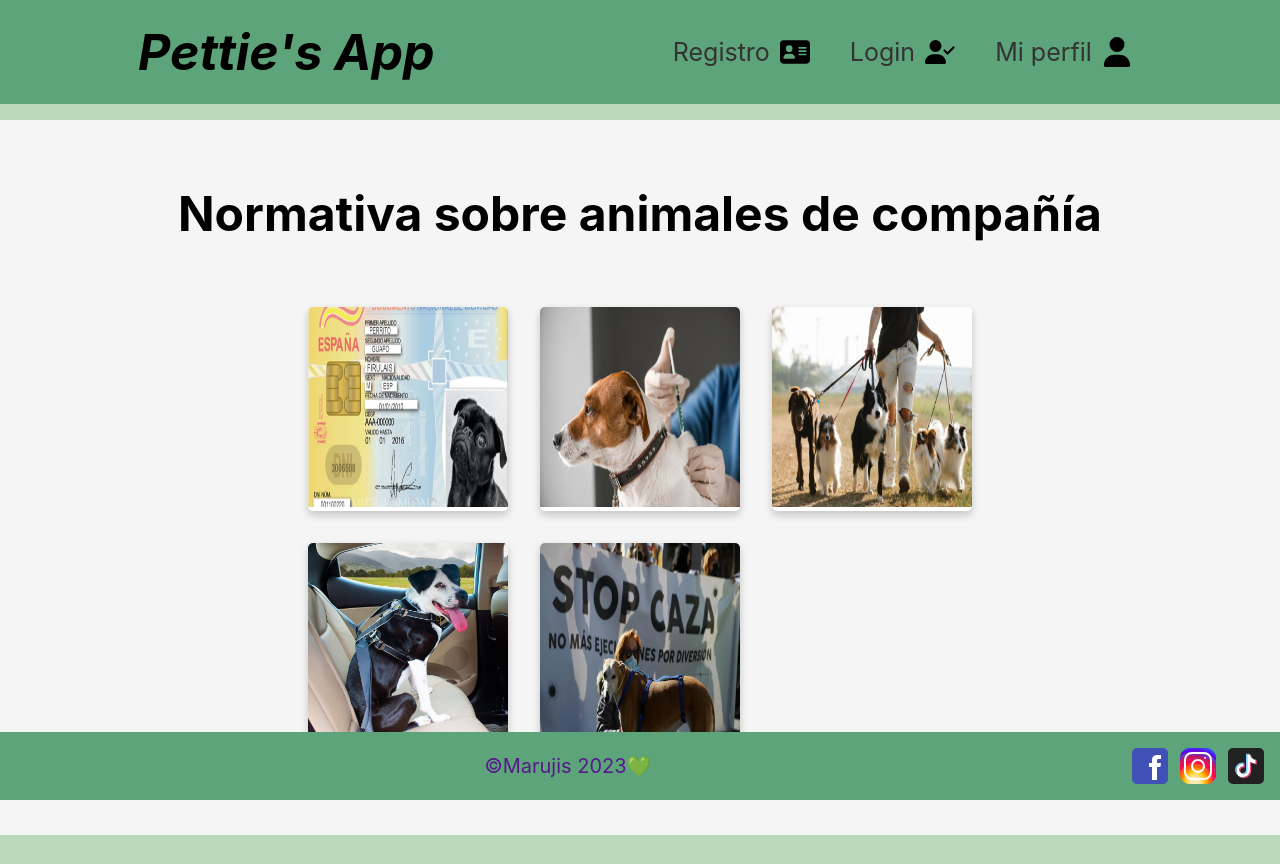
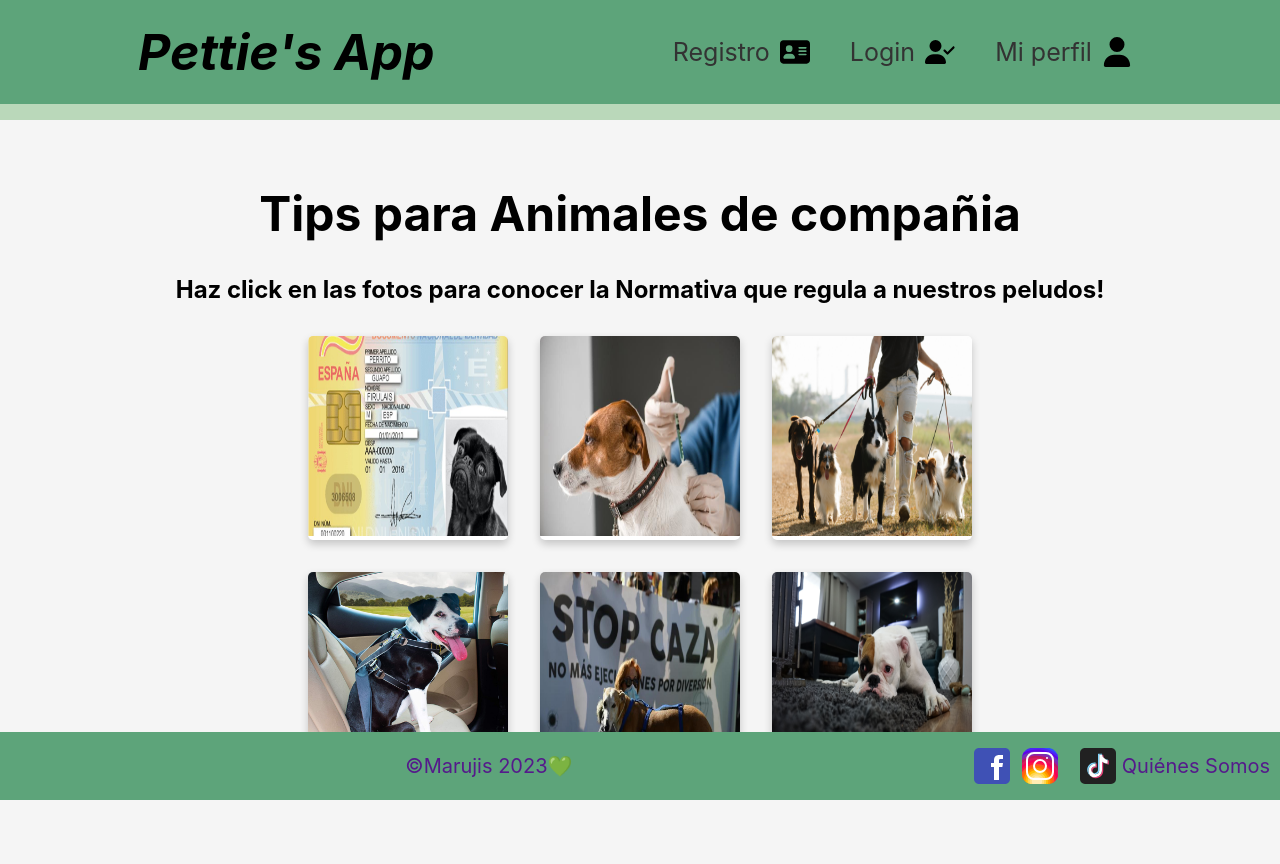
Before and after one commit to Mermalien/Proyect-3, a React (Create React App) app in the folder frontend/: page /normativa in a window 1280 px wide. Before the commit the page ends 835 px from the top, so only its background shows below. Built offline with nearby package versions, Linux system fonts and the light colour scheme.

Commit message:
mas cambios

```diff
--- /dev/null
+++ b/frontend/src/components/AboutUs.js
@@ -0,0 +1,24 @@
+import { Link } from "react-router-dom";
+
+export const AboutUs = () => {
+  return (
+    <div>
+      <h1>About Us</h1>
+      <p>
+        Esta es la página de "Acerca de nosotros". Aquí podrás encontrar
+        información sobre nuestra empresa y nuestro equipo.
+      </p>
+      <p>
+        Lorem ipsum dolor sit amet, consectetur adipiscing elit. Vestibulum
+        euismod pretium mi a molestie. Nam id vestibulum magna. Nunc gravida, ex
+        quis elementum lobortis, odio velit rhoncus ex, quis viverra velit velit
+        in lectus. Integer euismod vel erat vitae suscipit. Duis sit amet eros
+        vel sem rhoncus lacinia eu at nulla. Etiam ac bibendum arcu. Proin
+        blandit, ante vel consectetur sagittis, velit odio mollis velit, non
+        malesuada urna velit in odio. Mauris nec tortor vel sem pharetra
+        fringilla eget a tellus. Sed malesuada lorem in enim consequat, at
+        varius purus malesuada.
+      </p>
+    </div>
+  );
+};
--- a/frontend/src/components/Footer.js
+++ b/frontend/src/components/Footer.js
@@ -1,7 +1,12 @@
+import React from "react";
+import { Link } from "react-router-dom";
+import { AboutUs } from "./AboutUs";
+
 export const Footer = () => {
   return (
     <footer>
       <p>&copy;Marujis 2023💚</p>
+
       <a href="https://www.facebook.com" target="_blank" rel="noreferrer">
         <svg
           xmlns="http://www.w3.org/2000/svg"
@@ -119,6 +124,7 @@ export const Footer = () => {
       </a>
       <a href="https://www.tiktok.com" target="_blank" rel="noreferrer">
         <svg
+          className="svgfooter"
           xmlns="http://www.w3.org/2000/svg"
           viewBox="0 0 48 48"
           width="48px"
@@ -152,6 +158,9 @@ export const Footer = () => {
           />
         </svg>
       </a>
+      <Link to="/aboutus">
+        <p>Quiénes Somos</p>
+      </Link>
     </footer>
   );
 };
--- a/frontend/src/pages/CuriositiesPage.js
+++ b/frontend/src/pages/CuriositiesPage.js
@@ -12,6 +12,9 @@ export const CuriositiesPage = () => {
   return (
     <main className="curiosities-page">
       <h1>Curiosidades</h1>
+      <h2>
+        Haz click en la foto para ver las curiosidades de nuestras mascotas!
+      </h2>
       <Link to="/curiosities">
         <section className="sectionCuriosities-page">
           <div className="imagecomponent">
--- a/frontend/src/pages/NormativePage.js
+++ b/frontend/src/pages/NormativePage.js
@@ -6,12 +6,18 @@ import vacunaperro from "../images/vacunaperro.jpg";
 import paseoperro from "../images/paseoperro.jpg";
 import arnesperro from "../images/arnesperro.jpg";
 import TenenciaResponsable from "../images/TenenciaResponsable.jpg";
+import perrosalon from "../images/perrosalon.jpg";
 
 export const NormativePage = () => {
   return (
     <main className="normativa-page">
       <div className="normativa-container">
-        <h1>Normativa sobre animales de compañía</h1>
+        <h1>Tips para Animales de compañia</h1>
+        <h2>
+          Haz click en las fotos para conocer la Normativa que regula a nuestros
+          peludos!
+        </h2>
+
         <Link to="/normativa">
           <section>
             <div className="normacomponent">
@@ -59,6 +65,27 @@ export const NormativePage = () => {
                 }
               />
             </div>
+            <div className="normacomponent">
+              <ImageComponent
+                src={perrosalon}
+                alt={`Imágen de un perro en el salón de una casa`}
+                message={
+                  <>
+                    Conoce las leyes y regulaciones locales: Es importante
+                    conocer las leyes y regulaciones de tu área sobre animales
+                    de compañía. Puedes revisar el{" "}
+                    <a
+                      href="https://www.boe.es/biblioteca_juridica/codigos/codigo.php?id=210_Codigo_de_Animales_de_Compania&modo=2"
+                      target="_blank"
+                      rel="noreferrer"
+                    >
+                      Código de Animales de Compañía en España
+                    </a>{" "}
+                    para obtener más información.
+                  </>
+                }
+              />
+            </div>
           </section>
         </Link>
         <Link to={"/"}>
--- a/frontend/src/pages/PetProductsPage.js
+++ b/frontend/src/pages/PetProductsPage.js
@@ -13,6 +13,10 @@ export const PetProductsPage = () => {
   return (
     <main className="petproducts-page">
       <h1>Productos para Mascotas</h1>
+      <h2>
+        ¡Que no te falte nada para tus mascotas! Haz click en las fotos para
+        saber si tu mascota esta bien atendida
+      </h2>
       <Link to="/petproducts">
         <section>
           <div className="petproducts-container">
```
Also changed, not shown: frontend/src/images/perrosalon.jpg (added).
